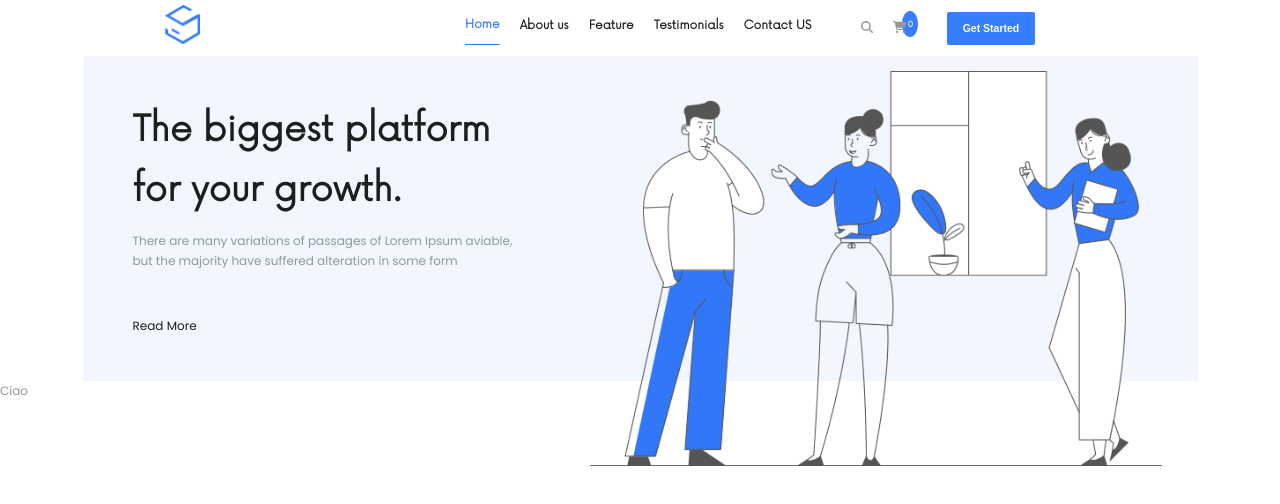
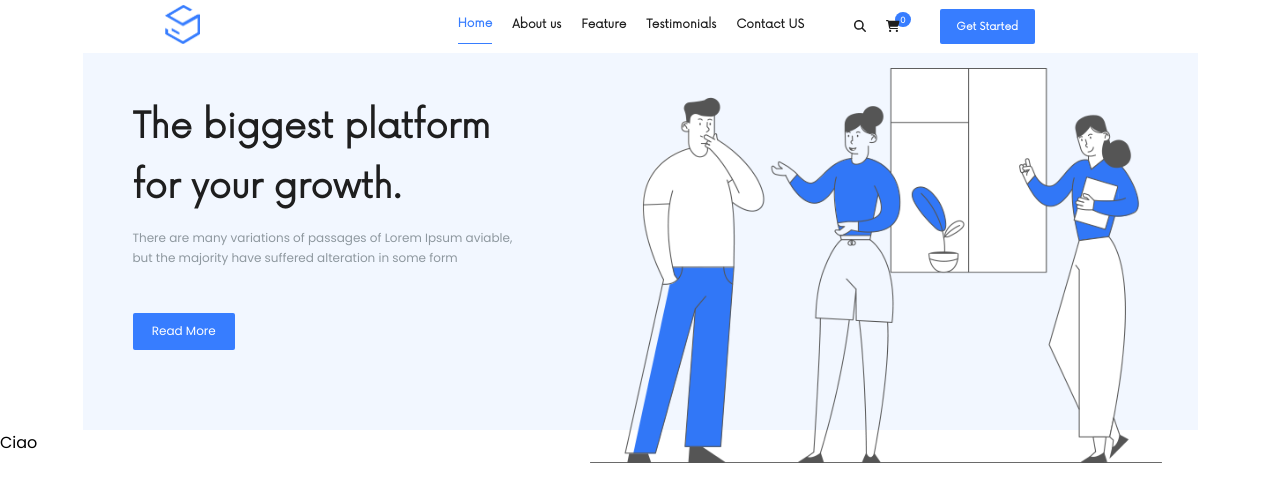
Before and after one commit to lorenzo-guerrini/proj-html-vuejs, a Vue app: page / in a window 1280 px wide. Shown: the top 504 px of the page. Built offline with nearby package versions, Linux system fonts and the light colour scheme.

Commit message:
Correzioni varie font e button

```diff
--- a/public/index.html
+++ b/public/index.html
@@ -6,7 +6,6 @@
   <meta http-equiv="X-UA-Compatible" content="IE=edge">
   <meta name="viewport" content="width=device-width,initial-scale=1.0">
   <link rel="icon" href="<%= BASE_URL %>favicon.ico">
-  <link rel="preload" as="font" href="../src/assets/fonts/now-light.otf" type="font/otf" crossorigin="anonymous">
   <link rel="preconnect" href="https://fonts.googleapis.com">
   <link rel="preconnect" href="https://fonts.gstatic.com" crossorigin>
   <link href="https://fonts.googleapis.com/css2?family=Poppins&display=swap" rel="stylesheet">
--- a/src/App.vue
+++ b/src/App.vue
@@ -34,11 +34,4 @@ export default {
   font-family: "now-light";
   src: local("now-light"), url("./assets/fonts/now-light.otf");
 }
-
-body {
-  font-family: "Poppins", sans-serif;
-  h2 {
-    font-family: $fontMain;
-  }
-}
 </style>
--- a/src/assets/style/global.scss
+++ b/src/assets/style/global.scss
@@ -16,21 +16,25 @@ a {
     color: $textColorMain;
 }
 
-button {
+a.button {
     background-color: $textColorThird;
     color: $textColorFourth;
 
+    display: inline-block;
+
     border: none;
-    padding: 1em 1.5em;
+    padding: 0.7em 1.6em;
     border-radius: 2px;
-    cursor: pointer;
+    line-height: 20px;
 }
 
 body {
     font-family: "Poppins", sans-serif;
-    color: $textColorSecond;
+    p {
+        color: $textColorSecond;
     font-size: 12px;
     line-height: 20px;
+    }
 
     h1 {
         font-family: $fontMain;
--- a/src/components/macro/Header.vue
+++ b/src/components/macro/Header.vue
@@ -29,7 +29,7 @@
           </div>
         </div>
 
-        <button>Get Started</button>
+        <a href="" class="button">Get Started</a>
       </nav>
     </div>
   </header>
@@ -87,8 +87,6 @@ header {
   justify-content: space-between;
   align-items: center;
 
-  width: 950px;
-  margin: auto;
   padding: 5px 0;
 }
 
@@ -102,6 +100,8 @@ header {
 nav {
   display: flex;
   margin-right: 80px;
+
+  color: $textColorMain;
 
   ul {
     display: flex;
@@ -135,7 +135,7 @@ nav {
     }
   }
 
-  button {
+  a.button {
     font-size: 10.5px;
     font-weight: bold;
   }
```
